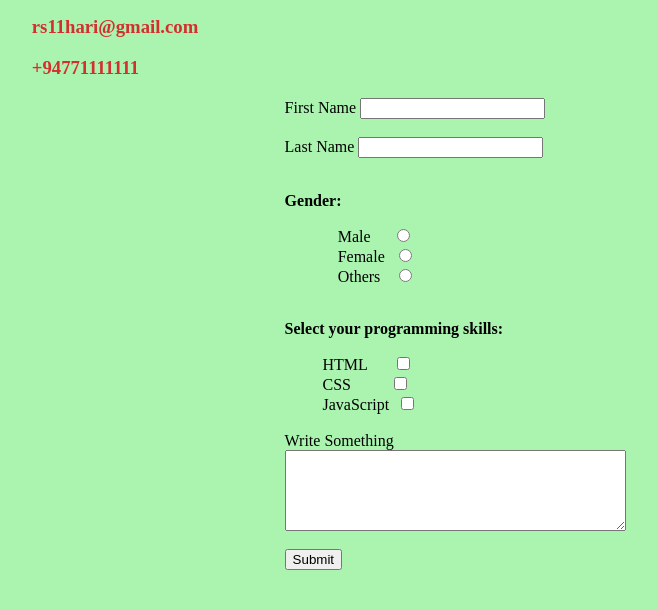
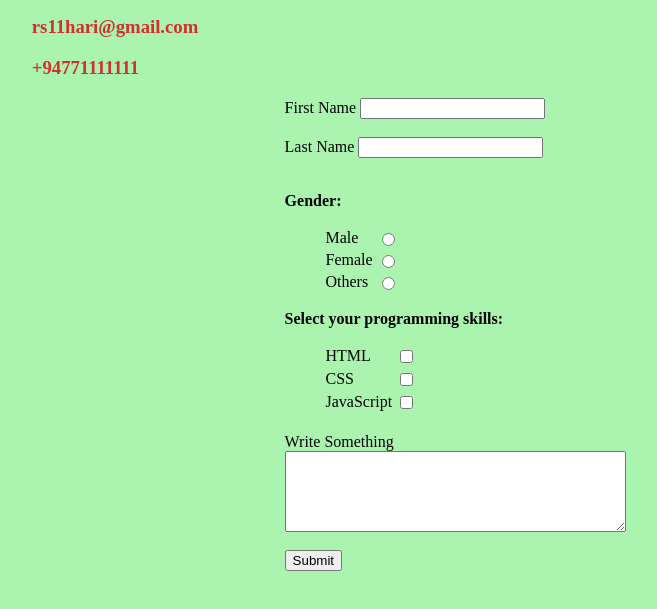
Before and after one commit to Hany-11/Personal, a plain HTML site: page contact me.html in a window 1280 px wide. Shown: the part 91-700 px from the top of the page, without its empty margins (229-886 px from the left). Drawn offline with Linux system fonts and the light colour scheme.

Commit message:
Update contact me.html

```diff
--- a/contact me.html
+++ b/contact me.html
@@ -26,22 +26,44 @@
 <label for="lname">Last Name</label>
 <input type="text" id="lname" name="lname" required> <br><br>
 <p><b>Gender:</b></p>
-<label for="Male" style="margin: 7%;" >Male</label>
-<input type="radio" id="male" name="gender" value="male" style="margin-left: -4%;"><br>
-<label for="Female" style="margin: 7%;">Female</label>
-<input type="radio" id="female" name="gender" value="female" style="margin-left: -5.6%;"  ><br>
-<label for="others" style="margin: 7%;">Others</label>
-<input type="radio" id="no" name="gender" value="others" style="margin-left: -5.1%;"><br>
+<table style="margin-left: 5%;">
+    <tr>
+    <td>
+<label for="Male" >Male</label></td>
+<td><input type="radio" id="male" name="gender" value="male"></td>
+</tr>
+<tr>
+    <td>
+<label for="Female">Female</label></td>
+<td><input type="radio" id="female" name="gender" value="female" ></td>
+</tr>
+<tr>
+<td>
+<label for="others">Others</label> </td>
+<td>
+<input type="radio" id="no" name="gender" value="others" > </td>
+</tr>
+</table>
+<p><b>Select your programming skills:</b></p>
+<table style="margin-left: 5%;">
+    <tr>
+        <td>
+<label for="HTML">HTML</label></td>
+<td><input type="checkbox" ></td>
+</tr>
+<tr>
+<td>
+<label for="CSS">CSS</label></td>
+<td><input type="checkbox" ></td>
+</tr
+<tr>
+    <td>
+<label for="JavaScript">JavaScript</label></td>
+<td><input type="checkbox" ></input></td>
+</tr>
+</table>
 <br>
-<p><b>Select your programming skills:</b></p>
-<label for="HTML" style="margin-left: 5%;">HTML</label>
-<input type="checkbox" style="margin-left: 3.4%;"><br>
-<label for="CSS" style="margin-left: 5%;">CSS</label>
-<input type="checkbox" style="margin-left: 5.2%;"><br>
-<label for="JavaScript" style="margin-left: 5%;">JavaScript</label>
-<input type="checkbox" style="margin-left: 1%;"></input><br>
-
-<br><label for="Message" >Write Something</label><br>
+<label for="Message" >Write Something</label><br>
 <textarea name="Message" id="Message" cols="40" rows="5" required></textarea><br><br>
 <input type="submit">
 </form>
```
